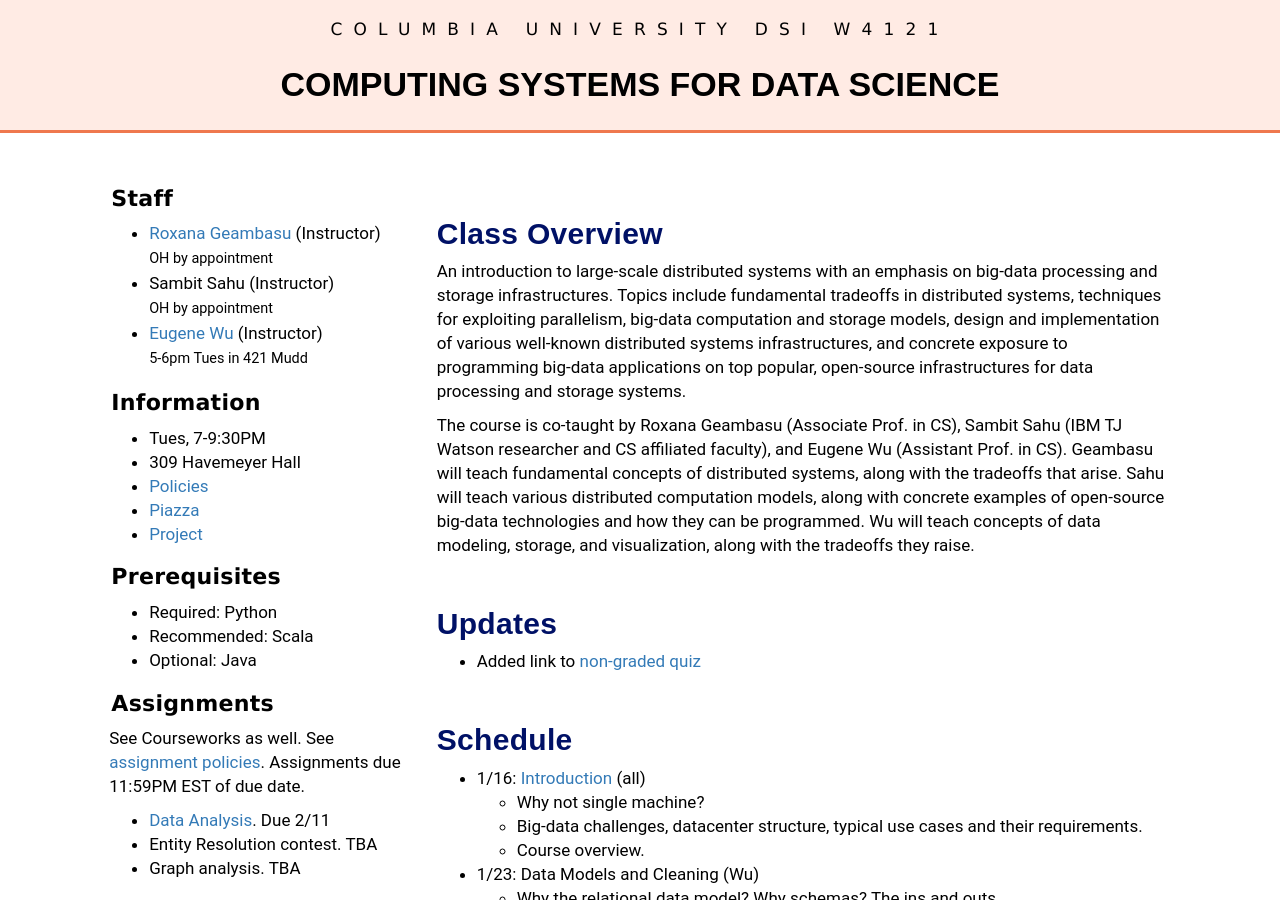
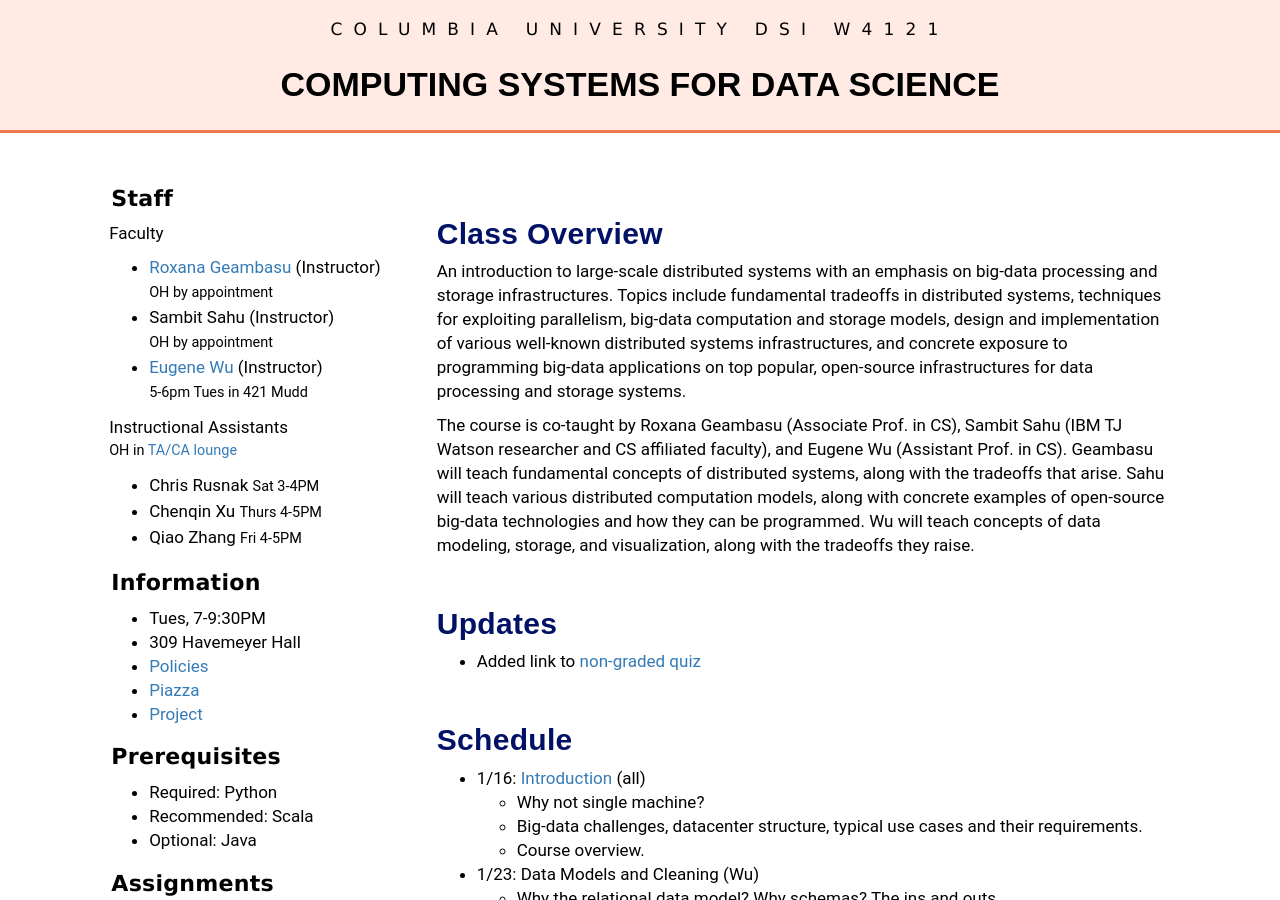
Before and after one commit to KnightMollo/w4121.github.io, a Jekyll site: the page built from index.md, in a window 1280 px wide and 900 px high. Built offline with Jekyll 4.4.1, drawn with Linux system fonts in a browser that asks for light colours.

Commit message:
lazy commit msg

```diff
--- a/_includes/index_left.md
+++ b/_includes/index_left.md
@@ -1,4 +1,6 @@
 #### Staff
+
+Faculty
 
 * [Roxana Geambasu](https://roxanageambasu.github.io) (Instructor)
   <small>OH by appointment</small>
@@ -6,6 +8,13 @@
   <small>OH by appointment</small>
 * [Eugene Wu](http://www.eugenewu.net) (Instructor)
   <small>5-6pm Tues in 421 Mudd</small>
+
+Instructional Assistants
+<small>OH in [TA/CA lounge](http://www.ia.cs.columbia.edu/tamap.shtml)</small>
+
+* Chris Rusnak    <small>Sat 3-4PM</small>
+* Chenqin Xu     <small>Thurs 4-5PM</small>
+* Qiao Zhang    <small>Fri 4-5PM</small>
 
 #### Information
 
```
